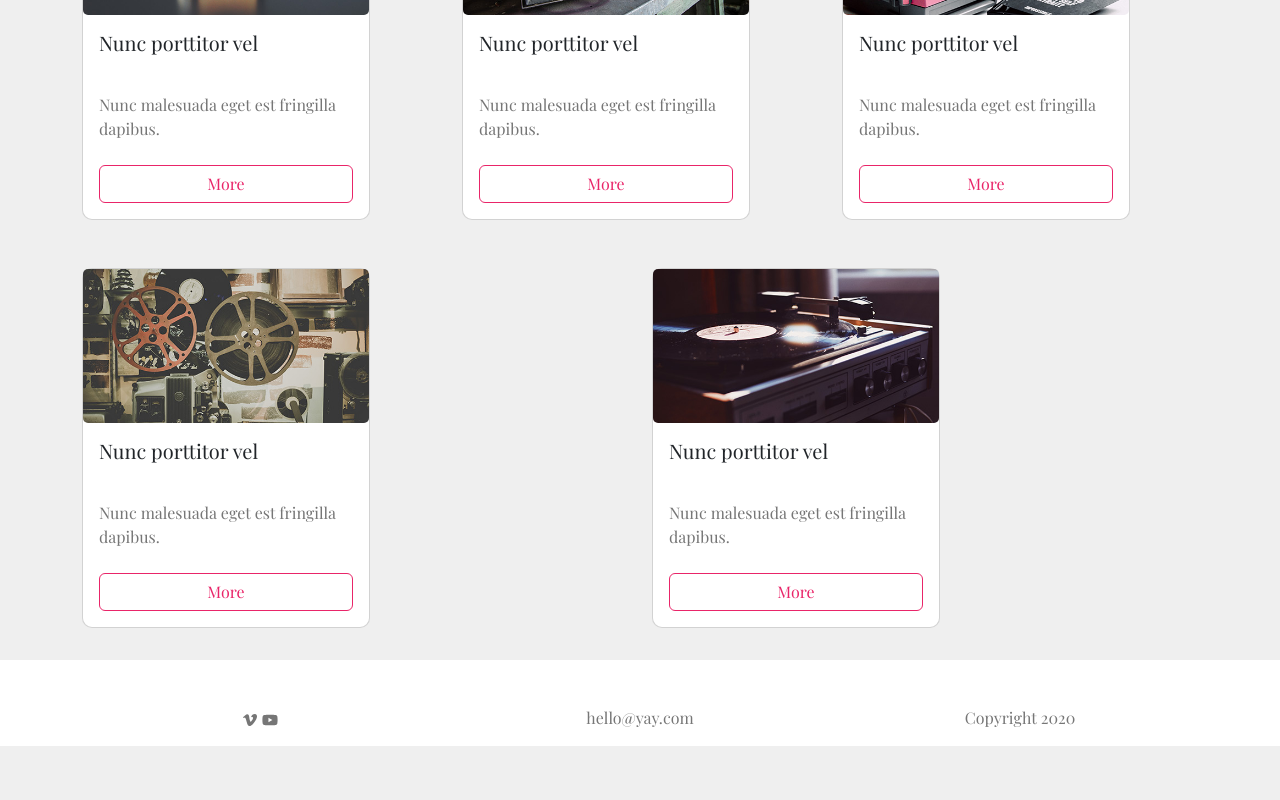
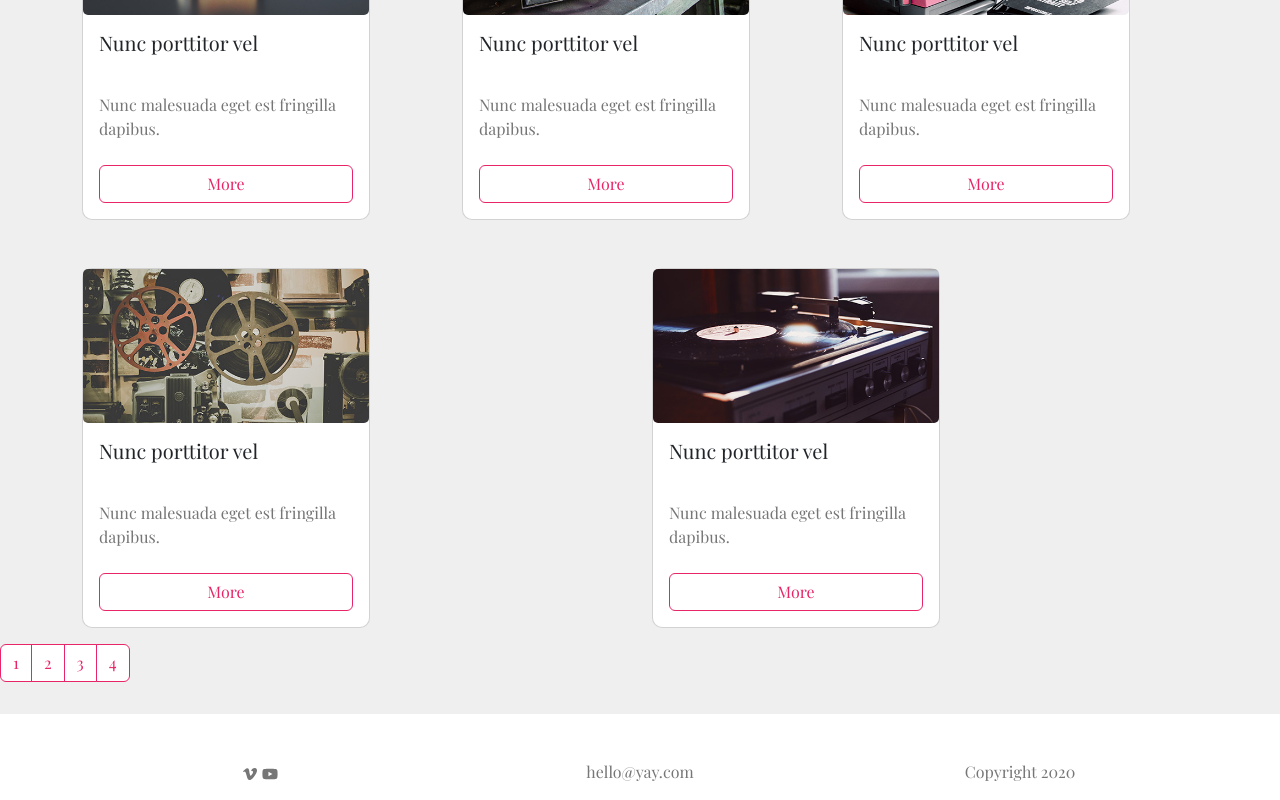
Before and after one commit to Noroff-FEU-Assignments/css-frameworks-ca-ThomasK97, a React (Create React App) app in the folder ca-cssframeworks/: page /news in a window 1280 px wide. Shown: the part 824-1624 px from the top of the page. Before the commit the page ends 1570 px from the top, so only its background shows below. Built offline with nearby package versions, Linux system fonts and the light colour scheme.

Commit message:
Update ImageCards.js

```diff
--- a/ca-cssframeworks/src/components/ImageCards.js
+++ b/ca-cssframeworks/src/components/ImageCards.js
@@ -127,6 +127,14 @@ function ImageCards() {
 
 </Container>
 
+<ButtonToolbar aria-label="Toolbar with button groups">
+  <ButtonGroup className="me-2" aria-label="First group">
+    <Button>1</Button> <Button>2</Button> <Button>3</Button> <Button>4</Button>
+  </ButtonGroup>
+
+
+</ButtonToolbar>
+
 
 
 
```
